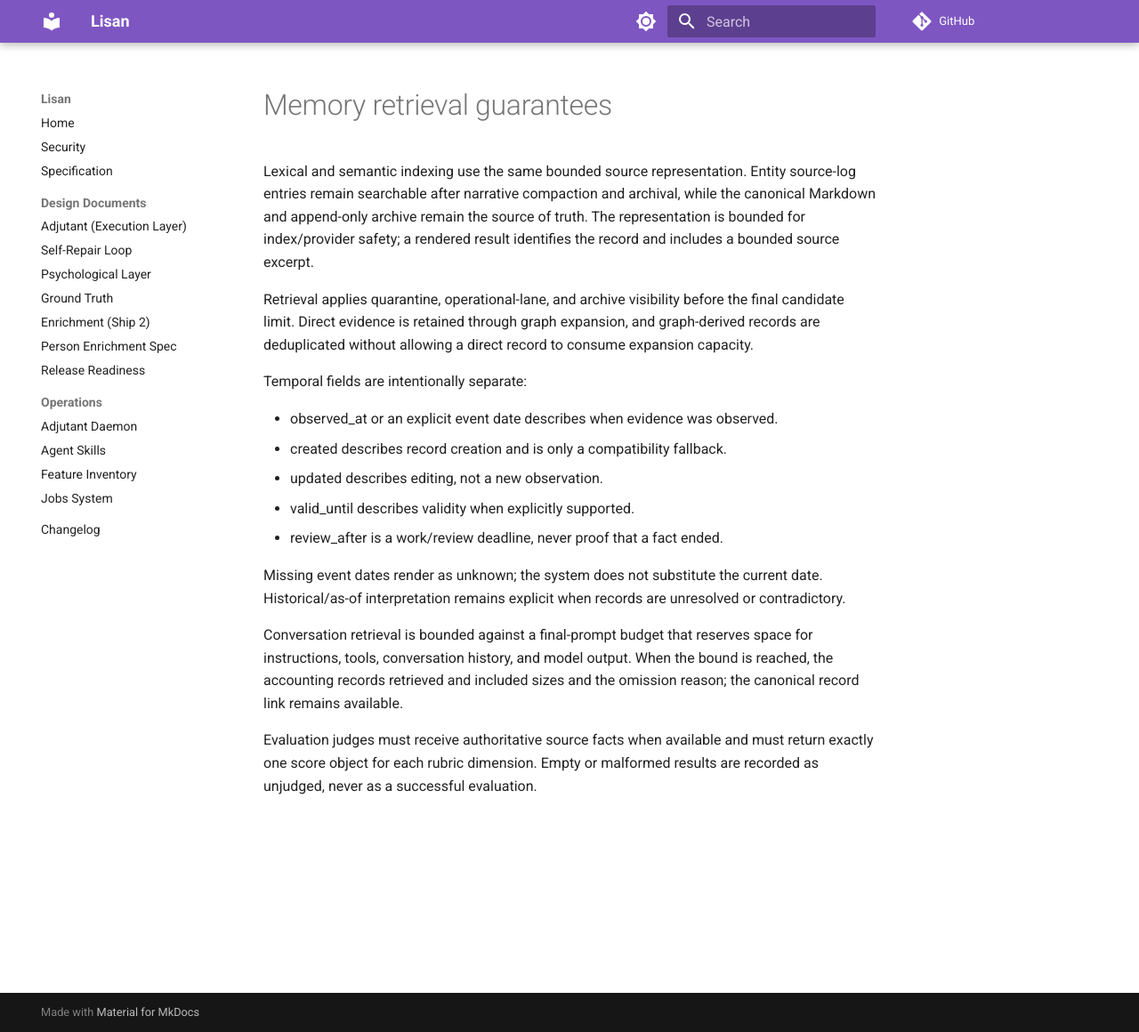
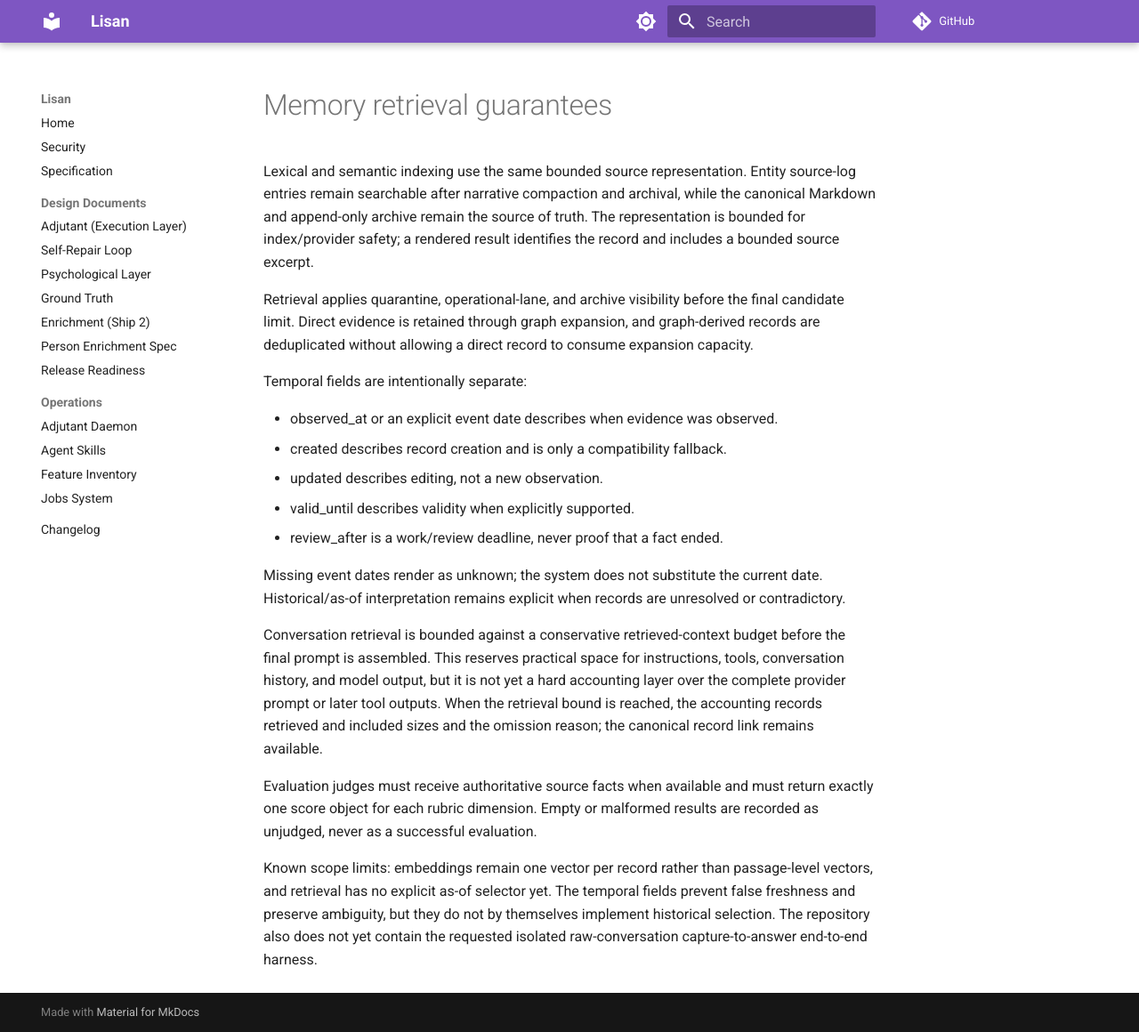
Before and after one commit to augustgermar/Lisan, an MkDocs documentation site: the page built from docs/memory_retrieval.md, in a window 1280 px wide and 1160 px high. Shown: the whole window at 89% size. Built offline with MkDocs 1.6.1 and Material for MkDocs 9.7.7, drawn with Linux system fonts in a browser that asks for light colours; comment, search, counter and statistics services are not loaded.

Commit message:
docs: state memory verification limits

```diff
--- a/docs/memory_retrieval.md
+++ b/docs/memory_retrieval.md
@@ -23,11 +23,21 @@ Missing event dates render as unknown; the system does not substitute the
 current date. Historical/as-of interpretation remains explicit when records
 are unresolved or contradictory.
 
-Conversation retrieval is bounded against a final-prompt budget that reserves
-space for instructions, tools, conversation history, and model output. When
-the bound is reached, the accounting records retrieved and included sizes and
-the omission reason; the canonical record link remains available.
+Conversation retrieval is bounded against a conservative retrieved-context
+budget before the final prompt is assembled. This reserves practical space
+for instructions, tools, conversation history, and model output, but it is not
+yet a hard accounting layer over the complete provider prompt or later tool
+outputs. When the retrieval bound is reached, the accounting records retrieved
+and included sizes and the omission reason; the canonical record link remains
+available.
 
 Evaluation judges must receive authoritative source facts when available and
 must return exactly one score object for each rubric dimension. Empty or
 malformed results are recorded as unjudged, never as a successful evaluation.
+
+Known scope limits: embeddings remain one vector per record rather than
+passage-level vectors, and retrieval has no explicit as-of selector yet. The
+temporal fields prevent false freshness and preserve ambiguity, but they do
+not by themselves implement historical selection. The repository also does
+not yet contain the requested isolated raw-conversation capture-to-answer
+end-to-end harness.
```
